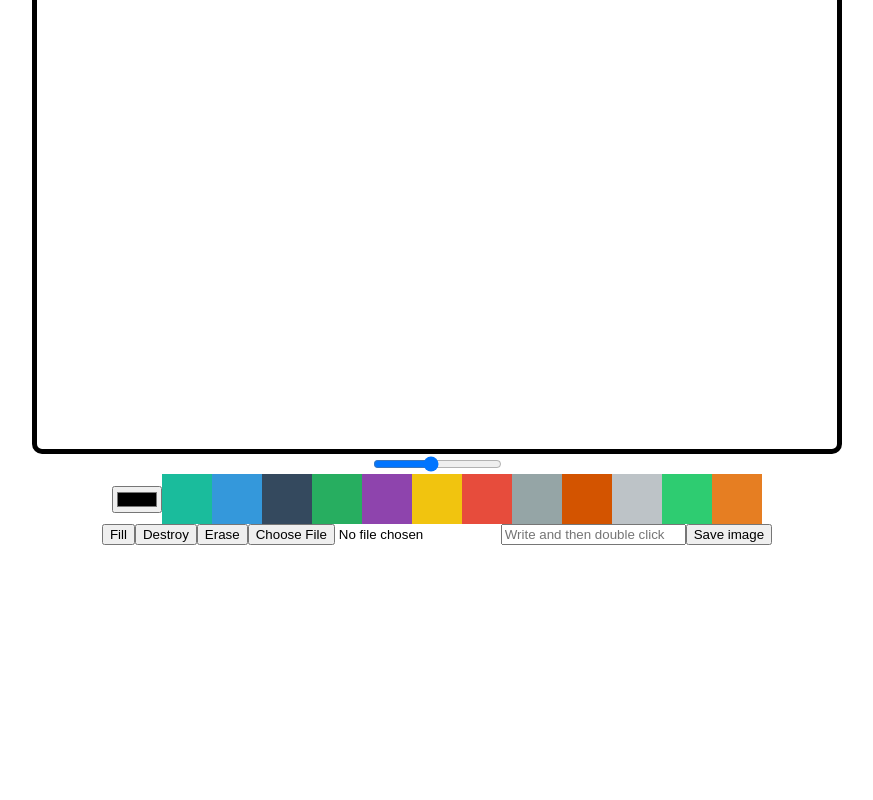
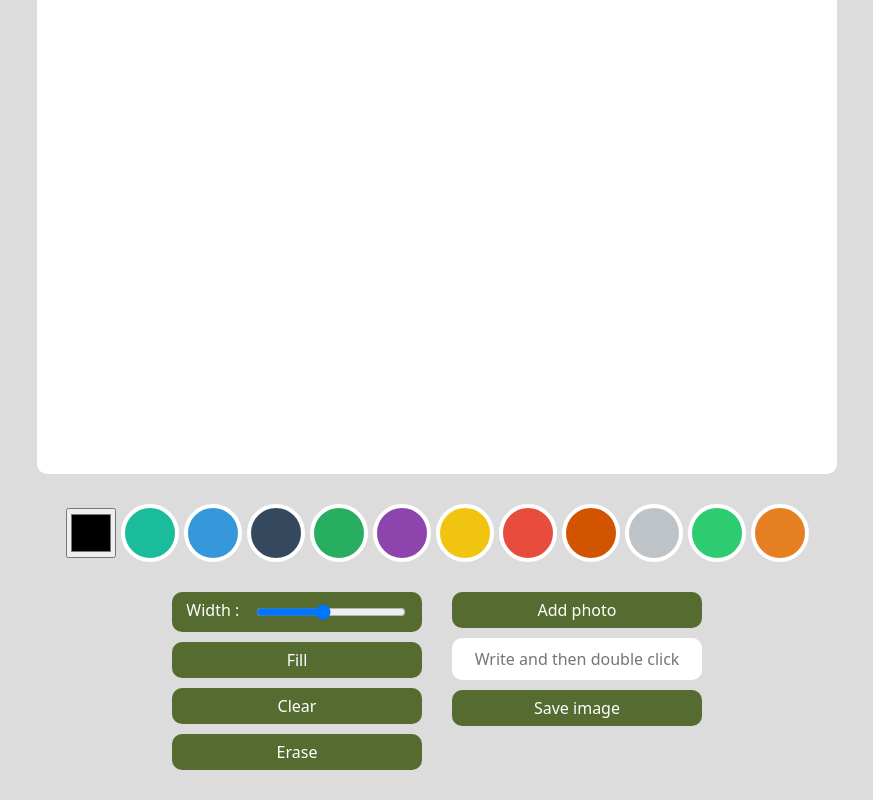
Before and after one commit to eseolyn/vanillaJS-memeMaker, a plain HTML site: page index.html in a window 1280 px wide. Shown: the part 356-1156 px from the top of the page, without its empty margins (203-1076 px from the left). Before the commit the page ends 901 px from the top, so only its background shows below. Drawn offline with Linux system fonts and the light colour scheme.

Commit message:
css done
done! but code challenge...

```diff
--- a/app.js
+++ b/app.js
@@ -58,7 +58,7 @@ function onColorClick(event) {
 }
 
 function onModeClick() {
-  if (isPainting) {
+  if (isFilling) {
     isFilling = false;
     modeBtn.innerText = "Fill";
   } else {
@@ -87,7 +87,6 @@ function onEraserClick() {
 function onFileChange(event) {
   const file = event.target.files[0];
   const url = URL.createObjectURL(file);
-  console.log(url);
   const image = new Image();
   image.src = url;
   image.onload = function () {
@@ -98,12 +97,14 @@ function onFileChange(event) {
 
 function onDoubleClick(event) {
   const text = textInput.value;
-  // save width,style, etc.
+  // save state of context
   ctx.save();
   if (text !== "") {
+    // modify context
     ctx.lineWidth = 1;
-    ctx.font = "48px serif";
+    ctx.font = "50px serif";
     ctx.fillText(text, event.offsetX, event.offsetY);
+    // restore context
     ctx.restore();
   }
 }
--- a/index.html
+++ b/index.html
@@ -9,7 +9,6 @@
   </head>
   <body>
     <canvas></canvas>
-    <input id="line-width" type="range" min="1" max="10" value="5" step="0.5" />
     <div class="color-row">
       <input type="color" id="color" />
       <div
@@ -49,11 +48,6 @@
       ></div>
       <div
         class="color-option"
-        style="background-color: #95a5a6"
-        data-color="#95a5a6"
-      ></div>
-      <div
-        class="color-option"
         style="background-color: #d35400"
         data-color="#d35400"
       ></div>
@@ -73,14 +67,39 @@
         data-color="#e67e22"
       ></div>
     </div>
-    <div class="btn-row">
-      <button id="mode-btn">Fill</button>
-      <button id="destroy-btn">Destroy</button>
-      <button id="eraser-btn">Erase</button>
-      <input type="file" accept="image/*" id="file" />
-      <input type="text" placeholder="Write and then double click" id="text" />
-      <button id="save">Save image</button>
+    <div class="btns">
+      <div class="btns__drawing">
+        <label for="line-width">
+          Width :
+          <input
+            id="line-width"
+            type="range"
+            min="1"
+            max="10"
+            value="5"
+            step="0.5"
+          />
+        </label>
+        <button id="mode-btn">Fill</button>
+        <button id="destroy-btn">Clear</button>
+        <button id="eraser-btn">Erase</button>
+      </div>
+      <div class="etc-btn">
+        <label for="file">Add photo</label>
+        <input type="file" accept="image/*" id="file" />
+        <input
+          type="text"
+          placeholder="Write and then double click"
+          id="text"
+        />
+        <button id="save">Save image</button>
+      </div>
     </div>
     <script src="app.js"></script>
   </body>
+
+  <!--code challenge
+  1. font fill-stroke mode change
+  2. font size range
+  3. draw (fill)shape-->
 </html>
--- a/style.css
+++ b/style.css
@@ -4,22 +4,98 @@ canvas {
   width: 800px;
   height: 800px;
   background-color: white;
-  border: 5px solid black;
   border-radius: 10px;
 }
 
 body {
   display: flex;
+  gap: 30px;
   flex-direction: column;
-  justify-content: center;
+  justify-content: space-between;
+  align-items: flex-start;
+  background-color: gainsboro;
+  padding: 30px;
   align-items: center;
+  font-family: system-ui, -apple-system, BlinkMacSystemFont, "Segoe UI", Roboto,
+    Oxygen, Ubuntu, Cantarell, "Open Sans", "Helvetica Neue", sans-serif;
 }
-.btn-row,
 .color-row {
   display: flex;
   align-items: center;
+  gap: 5px;
 }
 .color-option {
+  transition: transform ease-in-out 0.1s;
+  border: 4px solid white;
+  width: 50px;
+  height: 50px;
+  border-radius: 50%;
+  cursor: pointer;
+}
+.color-option:hover {
+  transform: scale(1.2);
+}
+.btns {
+  display: flex;
+  align-items: flex-start;
+  gap: 30px;
+}
+.btns__drawing {
+  display: flex;
+  flex-direction: column;
+  gap: 10px;
+  width: 250px;
+  text-align: center;
+}
+.etc-btn {
+  display: flex;
+  flex-direction: column;
+  gap: 10px;
+  width: 250px;
+}
+input#color {
   width: 50px;
   height: 50px;
 }
+
+.etc-btn label,
+button {
+  all: unset;
+  padding: 10px 0;
+  text-align: center;
+  background-color: darkolivegreen;
+  color: white;
+  font-weight: 400;
+  cursor: pointer;
+  border-radius: 10px;
+  transition: opacity linear 0.3s;
+}
+button:hover {
+  opacity: 0.85;
+}
+
+input#text {
+  all: unset;
+  padding: 10px 0;
+  text-align: center;
+  background-color: white;
+  font-weight: 400;
+  border-radius: 10px;
+}
+input#file {
+  display: none;
+}
+
+.btns__drawing label {
+  display: flex;
+  justify-content: space-evenly;
+  width: 250px;
+  background-color: darkolivegreen;
+  padding: 10px 0;
+  color: white;
+  font-weight: 400;
+  border-radius: 10px;
+}
+#line-width {
+  width: 150px;
+}
```
